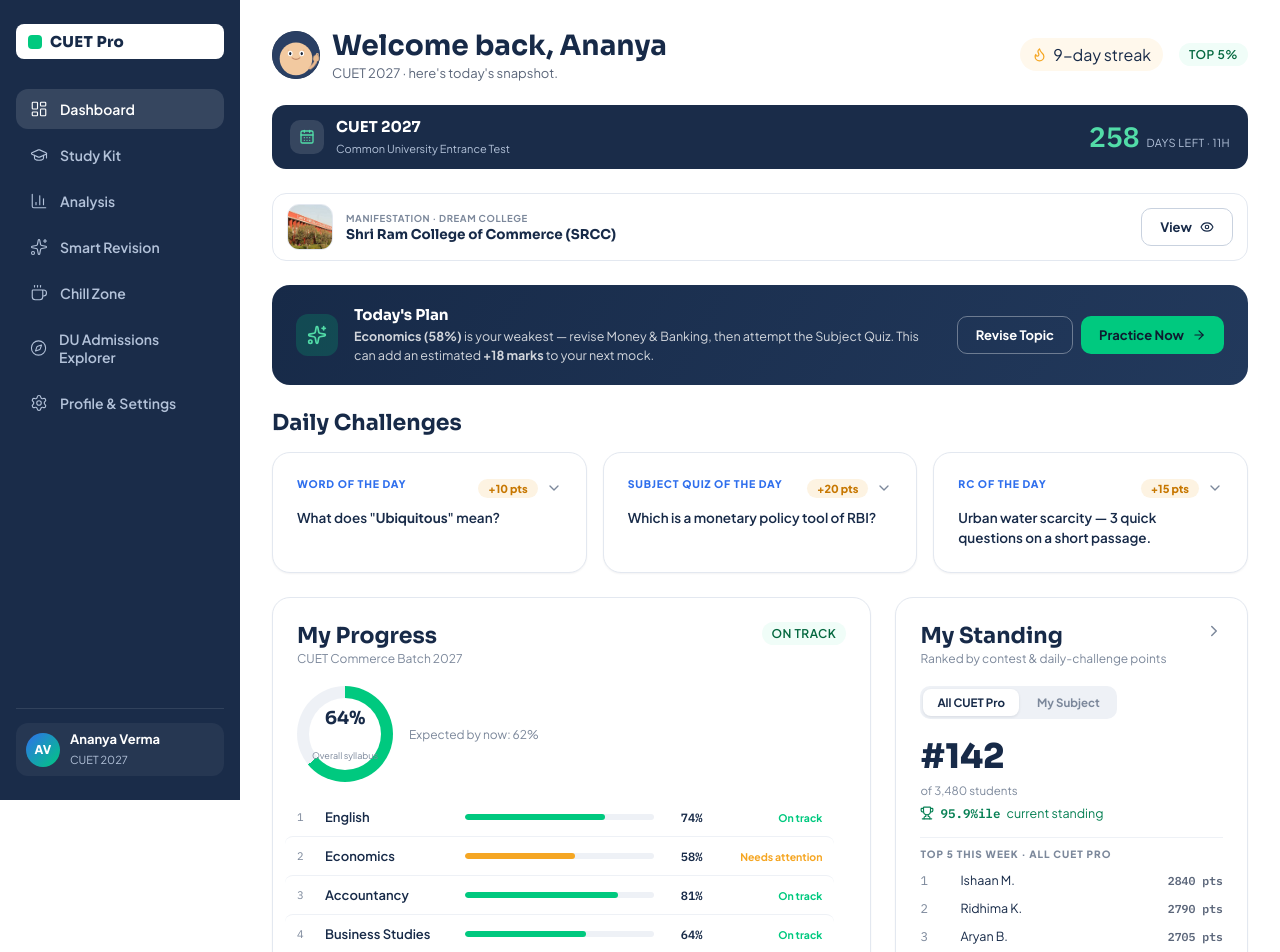
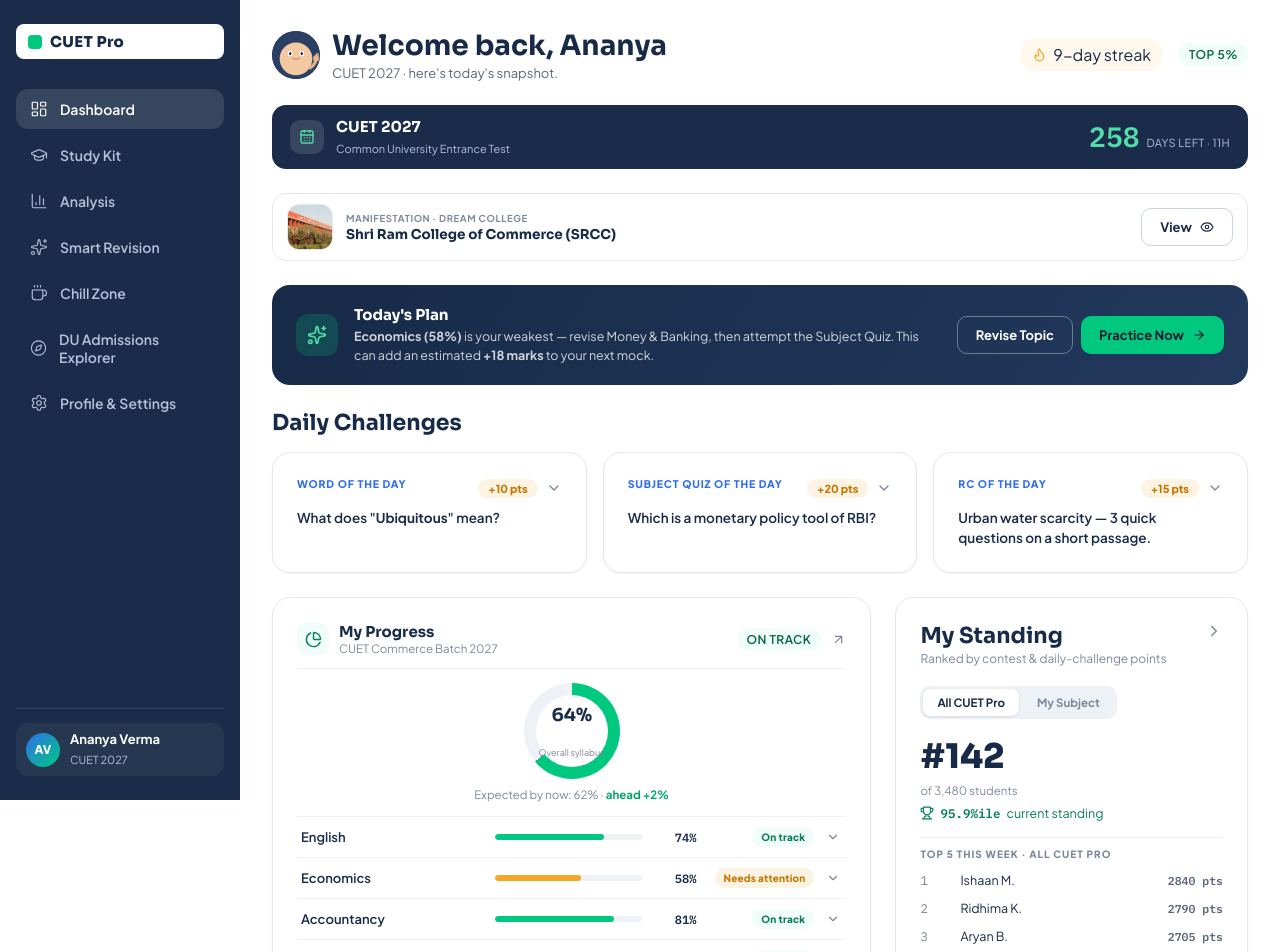
Before and after one commit to cuet-pro/cuetpro-learning-dashboard, a React (Vite) app: page / in a window 1280 px wide. Shown: the top 952 px of the page. Built offline with nearby package versions, Linux system fonts and the light colour scheme.

Commit message:
My Progress card: interactive redesign — icon header (tap→Analysis), tappable ring, aligned grid rows (name/bar/%/status-pill/chevron), expandable rows with mock delta + quick fixes + action buttons

```diff
--- a/src/pages/Dashboard.jsx
+++ b/src/pages/Dashboard.jsx
@@ -1,15 +1,15 @@
 import { useEffect, useState } from 'react'
-import { Flame, ArrowRight, BookOpen, Zap, CheckCircle2, XCircle, Sparkles, ChevronDown, ChevronRight, CalendarDays, Eye, X, Trophy, Users } from 'lucide-react'
+import { Flame, ArrowRight, BookOpen, Zap, CheckCircle2, XCircle, Sparkles, ChevronDown, ChevronRight, CalendarDays, Eye, X, Trophy, Users, PieChart, ArrowUpRight } from 'lucide-react'
 import { useProfile, dreamCollegeShort } from '../lib/profile'
 import DashboardWidgets from './Widgets.jsx'
 import './dashboard.css'
 
 const SUBJECTS = [
-  { n: 'English', pct: 74, status: 'On track' },
-  { n: 'Economics', pct: 58, status: 'Needs attention' },
-  { n: 'Accountancy', pct: 81, status: 'On track' },
-  { n: 'Business Studies', pct: 64, status: 'On track' },
-  { n: 'General Test', pct: 45, status: 'Behind' },
+  { n: 'English', pct: 74, status: 'On track', d: 2.1 },
+  { n: 'Economics', pct: 58, status: 'Needs attention', d: -1.4 },
+  { n: 'Accountancy', pct: 81, status: 'On track', d: 3.2 },
+  { n: 'Business Studies', pct: 64, status: 'On track', d: 0.8 },
+  { n: 'General Test', pct: 45, status: 'Behind', d: -3.6 },
 ]
 
 /* My Standing — same source the whole app's leaderboard uses */
@@ -133,6 +133,7 @@ export default function Dashboard({ onNavigate }) {
   const [showManifest, setShowManifest] = useState(false)
   const [showStanding, setShowStanding] = useState(false)
   const [stView, setStView] = useState('all')
+  const [openRow, setOpenRow] = useState(null)
 
   const pickWord = i => { if (wordPick === null) setWordPick(i) }
   const pickQuiz = i => {
@@ -282,25 +283,43 @@ export default function Dashboard({ onNavigate }) {
 
       {/* 6. My Progress + My Standing */}
       <div className="dash-cols">
-        <div className="cuet-card">
-          <div className="card-title-row">
-            <div><h2>My Progress</h2><p>CUET Commerce Batch 2027</p></div>
+        <div className="cuet-card prog-card">
+          <button className="prog-head" onClick={() => onNavigate('analysis')} title="Open full analysis">
+            <span className="prog-head-ico"><PieChart size={17} /></span>
+            <span className="prog-head-t">
+              <b>My Progress</b>
+              <em>CUET Commerce Batch 2027</em>
+            </span>
             <span className="pill-green">On track</span>
-          </div>
-          <div className="progress-wrap">
+            <ArrowUpRight size={15} className="prog-head-arr" />
+          </button>
+          <button className="prog-ring-wrap" onClick={() => onNavigate('analysis')} title="See your analysis">
             <div className="ring" style={{ '--p': '64%' }}>
               <div className="ring-in"><b>64%</b><span>Overall syllabus</span></div>
             </div>
-            <p className="exp">Expected by now: 62%</p>
-          </div>
-          <div className="subjects">
-            {SUBJECTS.map((s, i) => (
-              <div className="subject-row" key={s.n}>
-                <span className="sn">{i + 1}</span>
-                <span className="sname">{s.n}</span>
-                <div className="sbar"><i style={{ width: s.pct + '%', background: sc(s.status) }} /></div>
-                <b className="spct">{s.pct}%</b>
-                <span className="sstatus" style={{ color: sc(s.status) }}>{s.status}</span>
+          </button>
+          <p className="prog-exp">Expected by now: 62% · <b className="ok">ahead +2%</b></p>
+          <div className="prog-subjects">
+            {SUBJECTS.map(s => (
+              <div key={s.n} className={'prow' + (openRow === s.n ? ' open' : '')}>
+                <button className="prow-main" onClick={() => setOpenRow(openRow === s.n ? null : s.n)} aria-expanded={openRow === s.n}>
+                  <span className="pname" title={s.n}>{s.n}</span>
+                  <div className="pbar"><i style={{ width: s.pct + '%', background: sc(s.status) }} /></div>
+                  <b className="ppct">{s.pct}%</b>
+                  <span className={'pstat ' + s.status.toLowerCase().replace(/ /g, '-')}>{s.status}</span>
+                  <ChevronDown size={14} className="prow-chev" />
+                </button>
+                {openRow === s.n && (
+                  <div className="prow-more">
+                    <span className={'prow-note' + (s.d >= 0 ? ' up' : ' down')}>
+                      {s.d >= 0 ? '▲ +' + s.d.toFixed(1) + '% vs last mock' : '▼ ' + s.d.toFixed(1) + '% vs last mock'} · {s.pct >= 75 ? 'keep the momentum' : (() => { const n = Math.ceil((75 - s.pct) / 3); return n + ' quick fix' + (n > 1 ? 'es' : '') + ' to reach 75%' })()}
+                    </span>
+                    <div className="prow-actions">
+                      <button className="btn btn-primary-sm" onClick={() => onNavigate('studykit')}>Practice <BookOpen size={13} /></button>
+                      <button className="btn btn-outline-sm" onClick={() => onNavigate('analysis')}>Open Analysis</button>
+                    </div>
+                  </div>
+                )}
               </div>
             ))}
           </div>
--- a/src/pages/dashboard.css
+++ b/src/pages/dashboard.css
@@ -226,3 +226,51 @@
 .m-seat { font-family: var(--font-mono); font-size: 10px; letter-spacing: .5px; color: var(--text-tertiary); border: 1px dashed var(--gray-200); padding: 3px 8px; border-radius: 6px; }
 .m-head { display: flex; align-items: center; justify-content: space-between; gap: 10px; margin-bottom: 2px; }
 .m-head h3 { font-family: var(--font-display); font-size: 16px; color: var(--text-primary); margin: 0; }
+/* ── My Progress — interactive card ── */
+.prog-card { display: flex; flex-direction: column; }
+
+.prog-head { display: flex; align-items: center; gap: 10px; width: 100%; text-align: left; padding: 0 0 12px;
+  background: none; border: none; border-bottom: 1px solid var(--gray-100); cursor: pointer; font-family: var(--font-body); }
+.prog-head:hover .prog-head-t b { color: var(--green-700); }
+.prog-head:hover .prog-head-arr { transform: translate(2px, -2px); color: var(--green-500); }
+.prog-head-ico { width: 32px; height: 32px; flex-shrink: 0; border-radius: 10px; display: inline-flex; align-items: center; justify-content: center;
+  background: var(--green-50); color: var(--green-700); }
+.prog-head-t { flex: 1; min-width: 0; }
+.prog-head-t b { display: block; font-family: var(--font-display); font-size: 15px; color: var(--text-primary); transition: color .15s; }
+.prog-head-t em { display: block; font-style: normal; font-size: 11.5px; color: var(--text-tertiary); }
+.prog-head-arr { color: var(--text-tertiary); transition: transform .15s, color .15s; flex-shrink: 0; }
+.prog-card .pill-green { flex-shrink: 0; }
+
+/* ring — tappable */
+.prog-ring-wrap { border: none; background: none; cursor: pointer; padding: 14px 0 6px; display: flex; justify-content: center; transition: transform .15s; }
+.prog-ring-wrap:hover { transform: scale(1.03); }
+.prog-ring-wrap:hover .ring { box-shadow: 0 0 0 6px var(--green-50); }
+.prog-ring-wrap .ring { transition: box-shadow .2s; }
+
+.prog-exp { text-align: center; font-size: 11.5px; color: var(--text-tertiary); margin: 2px 0 14px; }
+.prog-exp .ok { color: var(--green-600); font-weight: 700; }
+
+/* subject rows — aligned grid columns */
+.prog-subjects { display: flex; flex-direction: column; }
+.prow { border-top: 1px solid var(--gray-100); }
+.prow-main { display: grid; grid-template-columns: minmax(0, 1.25fr) minmax(60px, 1fr) 44px 108px 18px; gap: 10px;
+  align-items: center; width: 100%; padding: 10px 4px; border: none; background: none; cursor: pointer; font-family: var(--font-body);
+  text-align: left; transition: background .12s; }
+.prow-main:hover { background: var(--gray-50); }
+.pname { font-size: 13px; font-weight: 600; color: var(--text-primary); white-space: nowrap; overflow: hidden; text-overflow: ellipsis; }
+.pbar { height: 6px; background: var(--gray-100); border-radius: 6px; overflow: hidden; }
+.pbar i { display: block; height: 100%; border-radius: 6px; transition: width .45s ease; }
+.ppct { font-family: var(--font-mono); font-size: 12px; font-variant-numeric: tabular-nums; color: var(--text-primary); text-align: right; }
+.pstat { justify-self: end; font-size: 10px; font-weight: 800; letter-spacing: .2px; padding: 4px 9px; border-radius: 999px; white-space: nowrap; }
+.pstat.on-track { background: var(--green-50); color: var(--green-700); }
+.pstat.needs-attention { background: var(--warning-100); color: var(--warning-600); }
+.pstat.behind { background: var(--red-100); color: var(--red-600); }
+.prow-chev { color: var(--text-tertiary); justify-self: center; transition: transform .15s ease; }
+.prow.open .prow-chev { transform: rotate(180deg); }
+
+.prow-more { display: flex; flex-wrap: wrap; align-items: center; gap: 10px; padding: 2px 4px 10px 4px; margin-top: -4px; animation: wdg-in .18s ease; }
+.prow-note { font-size: 11.5px; font-weight: 600; color: var(--text-tertiary); flex: 1; min-width: 140px; }
+.prow-note.up { color: var(--green-600); }
+.prow-note.down { color: var(--warning-600); }
+.prow-actions { display: flex; gap: 8px; }
+.prow-actions .btn { padding: 7px 12px; font-size: 11.5px; }
```
